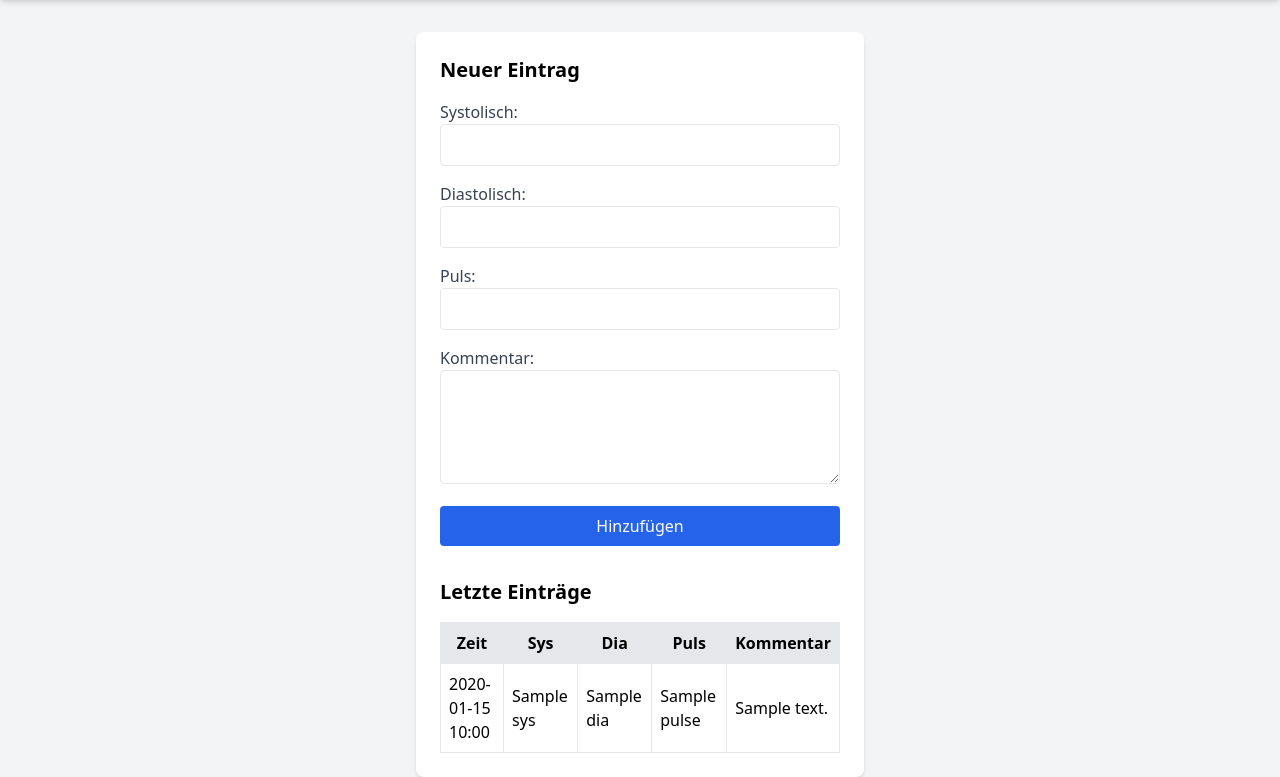
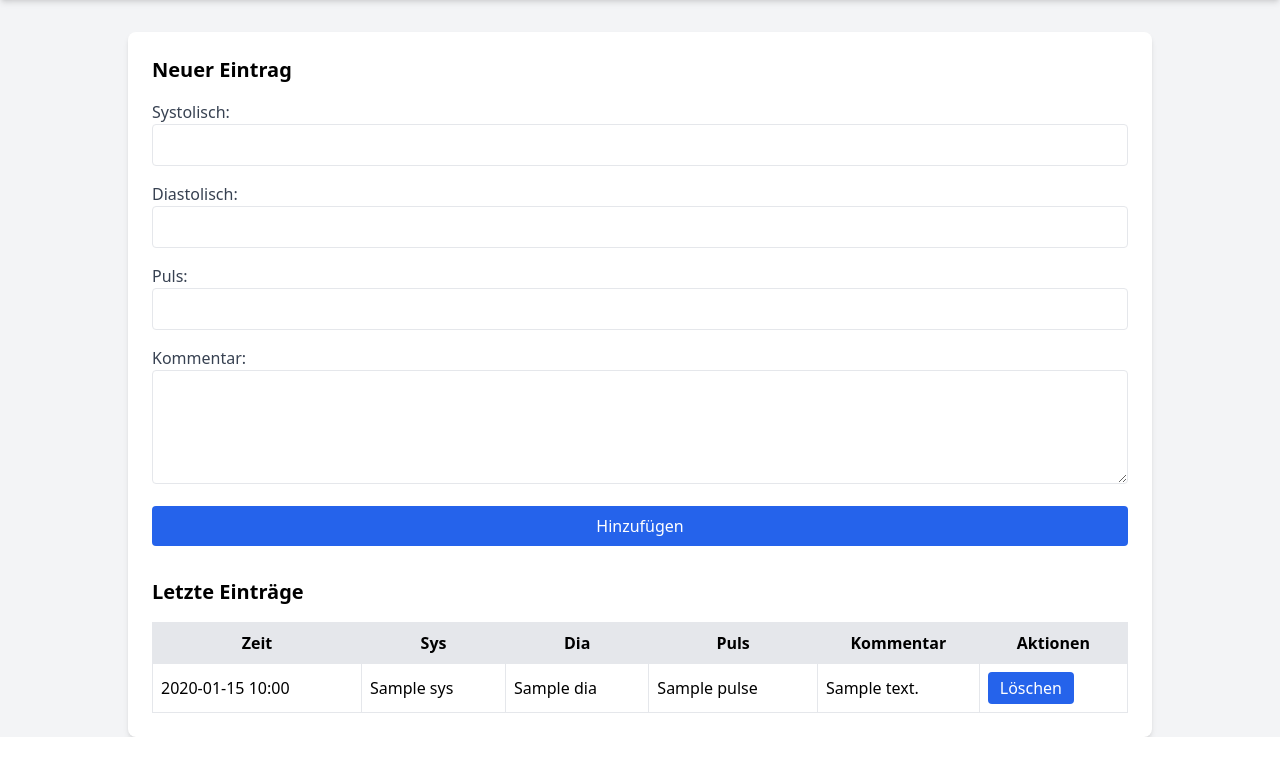
Before and after one commit to nxjexe/blood-pressure-tracker, a Flask app: template templates/index.html in a window 1280 px wide. Shown: the part 96-873 px from the top of the page. After the commit the page ends 833 px from the top, so only its background shows below. Run offline with Flask 3, Linux system fonts and the light colour scheme; the template is opened without the code that fills it: most values are stand-ins (such as "Sample title", 1, 10 or a date in 2020); some libraries are stand-ins or nearby versions.

Commit message:
Set timezone to Berlin, adjust content to screen, implement delete button

```diff
--- a/app.py
+++ b/app.py
@@ -3,6 +3,12 @@ from datetime import datetime
 from sqlalchemy import create_engine, Column, Integer, String, DateTime
 from sqlalchemy.ext.declarative import declarative_base
 from sqlalchemy.orm import sessionmaker
+from zoneinfo import ZoneInfo
+import os # für Env-Variable
+
+def custom_timezone_now():
+    tz_name = os.getenv('APP_TZ', 'Europe/Berlin')
+    return datetime.now(ZoneInfo(tz_name))
 
 app = Flask(__name__)
 engine = create_engine('sqlite:///bp.db')
@@ -14,7 +20,8 @@ class BPLog(Base):
     dia = Column(Integer)
     pulse = Column(Integer)
     comment = Column(String(255)) # Max 255 Zeichen
-    time = Column(DateTime, default=datetime.utcnow)
+    time = Column(DateTime(timezone=True), default=custom_timezone_now)
+
 
 Base.metadata.create_all(engine)
 Session = sessionmaker(bind=engine)
@@ -32,11 +39,25 @@ def home():
             )
             session.add(log)
             session.commit()
+            session.close()
+            return redirect(url_for('home'))
         except ValueError:
-            return render_template('index.html', logs=session.query(BPLog).all, error="Bitte gültige Zahlen eingeben.")
+            logs = session.query(BPLog).all()
+            session.close()
+            return render_template('index.html', logs=logs, error="Bitte gültige Zahlen eingeben.")
     logs = session.query(BPLog).all()
     session.close()
     return render_template('index.html', logs=logs, error=None) # prüfe, ob du error=None weglassen kannst
 
+@app.route('/delete/<int:log_id>', methods=['POST'])
+def delete_log(log_id):
+    session = Session()
+    log = session.query(BPLog).get(log_id)
+    if log:
+        session.delete(log)
+        session.commit()
+    session.close()
+    return redirect(url_for('home'))
+
 if __name__ == '__main__':
     app.run(debug=True)
--- a/templates/index.html
+++ b/templates/index.html
@@ -13,7 +13,7 @@
                 <a href="{{ url_for('home') }}" class="hover:underline">Home</a>
             </nav>
         </header>
-        <main class="max-w-md mx-auto mt-8 p-6 bg-white rounded-lg shadow-md">
+        <main class="w-full max-w-3xl md:max-w-4xl lg:max-w-5xl mx-auto mt-8 p-6 bg-white rounded-lg shadow-md">
             <h2 class="text-xl font-semibold mb-4">Neuer Eintrag</h2>
             <form method="POST" action="/" class="space-y-4">
                 <div>
@@ -49,6 +49,7 @@
                         <th class="p-2 border">Dia</th>
                         <th class="p-2 border">Puls</th>
                         <th class="p-2 border">Kommentar</th>
+                        <th class="p-2 border">Aktionen</th>
                     </tr>
                 </thead>
                 <tbody>
@@ -59,11 +60,36 @@
                         <td class="p-2 border">{{ log.dia }}</td>
                         <td class="p-2 border">{{ log.pulse }}</td>
                         <td class="p-2 border">{{ log.comment or '' }}</td>
+                        <td class="p-2 border">
+                            <div class="relative inline-block" x-data="{ open: false }">
+                                <button type="button" class="px-3 py-1 rounded bg-blue-600 text-white hover:bg-blue-700" onclick="this.nextElementSibling.classList.remove('hidden')">
+                                    Löschen
+                                </button>
+                                <div class="hidden absolute z-10 bottom-full mb-2 right-0 w-64 bg-white border border-gray-200 rounded shadow p-3">
+                                    <p class="text-sm text-gray-700 mb-3">Eintrag wirklich löschen?</p>
+                                    <div class="flex items-center justify-end space-x-2">
+                                        <button type="button" class="px-3 py-1 rounded border border-gray-300 text-gray-700 hover:bg-gray-100" onclick="this.parentElement.parentElement.classList.add('hidden')">Abbrechen</button>
+                                        <form method="POST" action="{{ url_for('delete_log', log_id=log.id) }}" onsubmit="sessionStorage.setItem('scrollY', window.scrollY)">
+                                            <button type="submit" class="px-3 py-1 rounded bg-red-600 text-white hover:bg-red-700">Löschen</button>
+                                        </form>
+                                    </div>
+                                </div>
+                            </div>
+                        </td>
                     </tr>
                     {% endfor %}
                 </tbody>
             </table>
             {% endif %}
         </main>
+        <script>
+        (function() {
+            const y = sessionStorage.getItem('scrollY');
+            if (y !== null) {
+                window.scrollTo({ top: parseInt(y, 10), behavior: 'instant' });
+                sessionStorage.removeItem('scrollY');
+            }
+        })();
+        </script>
     </body>
 </html>
```
